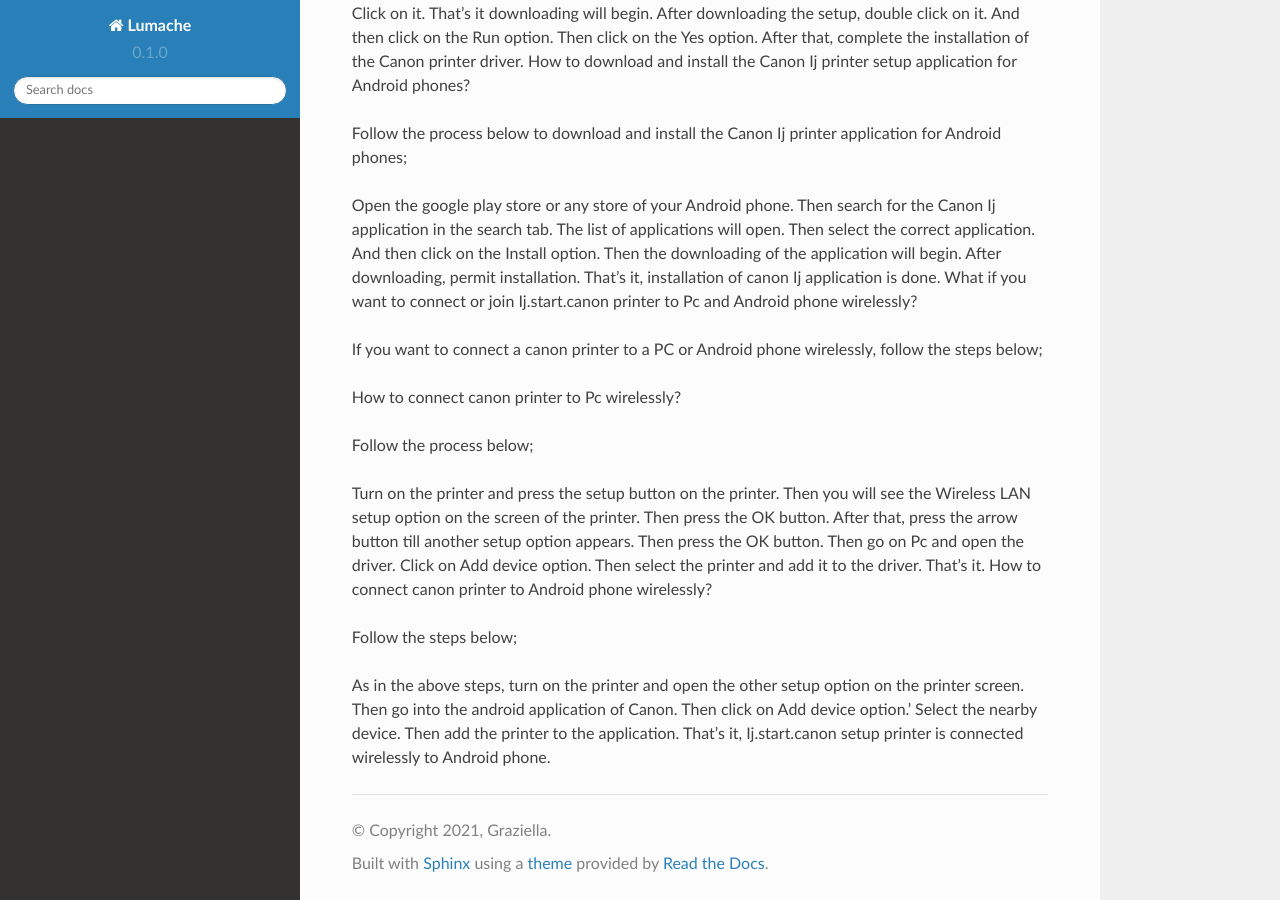
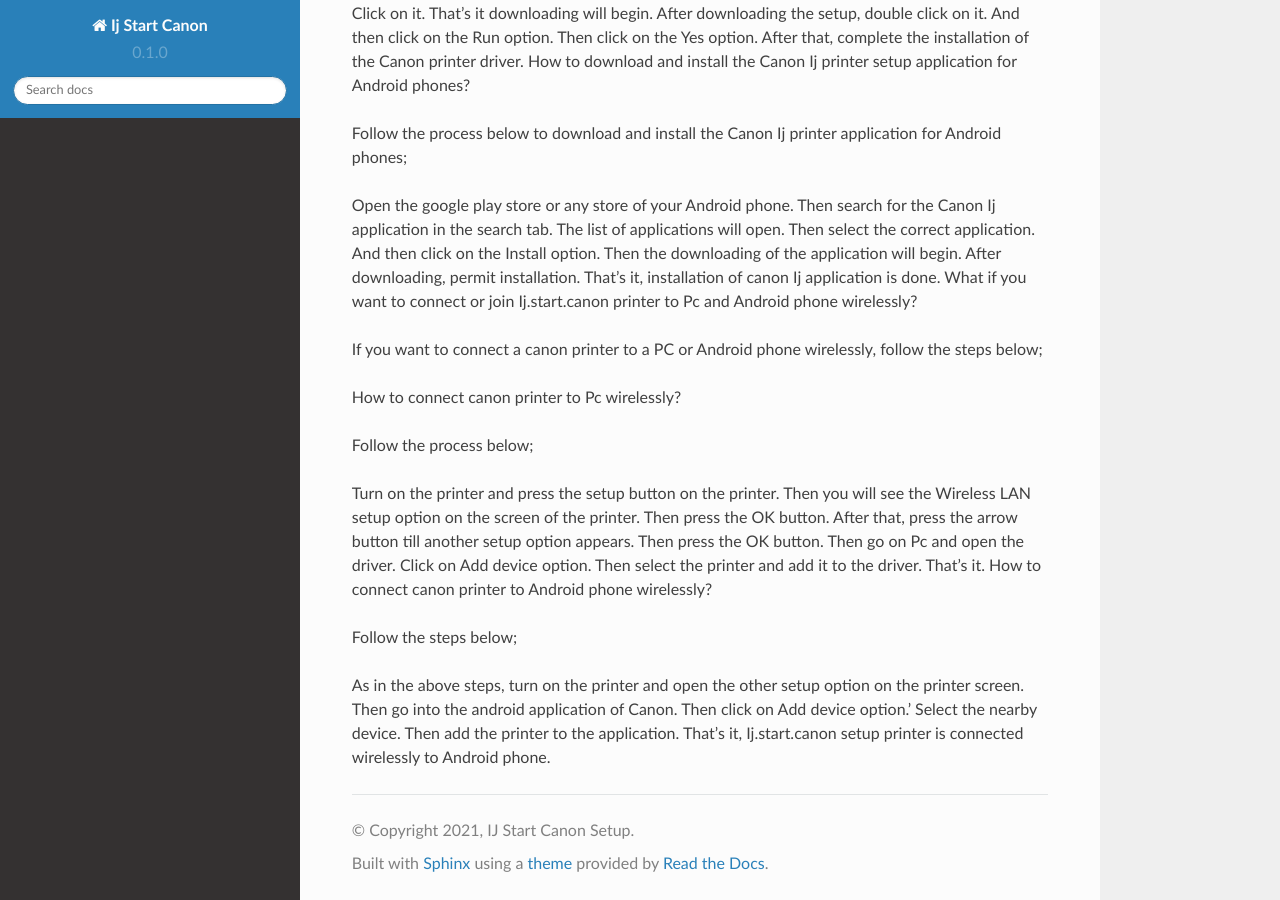
Before and after one commit to canonsetupij/canonijsetup, a Sphinx documentation site: the page built from docs/source/index.rst, in a window 1280 px wide and 900 px high, scrolled down 721 px. Built offline with Sphinx 7.4.7 and the Read the Docs theme 2.0.0, drawn with Linux system fonts in a browser that asks for light colours.

Commit message:
Update conf.py

```diff
--- a/docs/source/conf.py
+++ b/docs/source/conf.py
@@ -2,9 +2,9 @@
 
 # -- Project information
 
-project = 'Lumache'
-copyright = '2021, Graziella'
-author = 'Graziella'
+project = 'Ij Start Canon'
+copyright = '2021, IJ Start Canon Setup'
+author = 'Canon'
 
 release = '0.1'
 version = '0.1.0'
```
